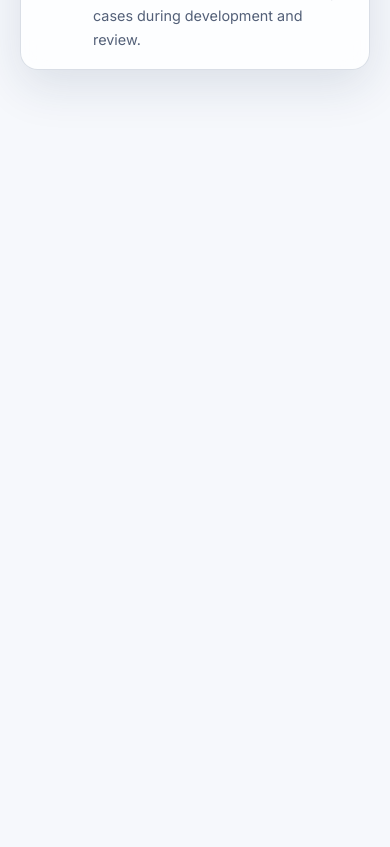
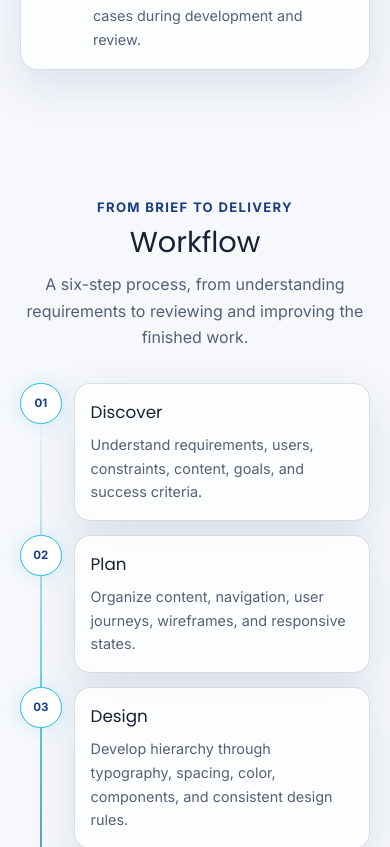
Before and after one commit to eolusoga-804/emmanuel-804, a Next.js app: page / in a window 390 px wide. Shown: the part 7720-8567 px from the top of the page. Before the commit the page ends 7854 px from the top, so only its background shows below. Built offline with nearby package versions, Linux system fonts and the light colour scheme.

Commit message:
Added responsive six-step timeline

```diff
--- a/src/app/(home)/page.tsx
+++ b/src/app/(home)/page.tsx
@@ -5,6 +5,7 @@ import Services from "@/components/Services/Services";
 import Projects from "@/components/Projects/Projects";
 import WhyWorkWithMe from "@/components/WhyWorkWithMe/WhyWorkWithMe";
 import DevelopmentPhilosophy from "@/components/DevelopmentPhilosophy/DevelopmentPhilosophy";
+import Workflow from "@/components/Workflow/Workflow";
 import styles from "./page.module.css";
 
 export default function Home() {
@@ -17,6 +18,7 @@ export default function Home() {
       <Projects />
       <WhyWorkWithMe />
       <DevelopmentPhilosophy />
+      <Workflow />
     </main>
   );
 }
--- /dev/null
+++ b/src/components/Workflow/Workflow.module.css
@@ -0,0 +1,168 @@
+.workflow {
+  width: 100%;
+  padding: clamp(4rem, 8vw, 6rem) clamp(1.25rem, 4vw, 2rem);
+  scroll-margin-top: 5.5rem;
+}
+
+.workflow__content {
+  width: min(100%, 70rem);
+  margin-inline: auto;
+}
+
+.workflow__header {
+  max-width: 42rem;
+  margin: 0 auto clamp(2rem, 5vw, 3rem);
+  text-align: center;
+}
+
+.workflow__eyebrow {
+  margin: 0 0 0.5rem;
+  color: var(--color-secondary);
+  font-size: 0.82rem;
+  font-weight: 700;
+  letter-spacing: 0.1em;
+  text-transform: uppercase;
+}
+
+.workflow__title {
+  margin: 0;
+  color: var(--text-primary);
+  font-size: clamp(1.8rem, 4vw, 2.8rem);
+  line-height: 1.15;
+}
+
+.workflow__intro {
+  margin: 0.8rem 0 0;
+  color: var(--text-muted);
+  line-height: 1.65;
+}
+
+.workflow__list {
+  position: relative;
+  display: grid;
+  gap: 1rem;
+  margin: 0;
+  padding: 0;
+  list-style: none;
+}
+
+.workflow__list::before {
+  position: absolute;
+  top: 1.5rem;
+  bottom: 1.5rem;
+  left: 50%;
+  width: 2px;
+  background: linear-gradient(
+    to bottom,
+    transparent,
+    var(--color-accent),
+    var(--color-secondary),
+    transparent
+  );
+  content: "";
+  opacity: 0.7;
+  transform: translateX(-50%);
+}
+
+.workflow__item {
+  display: grid;
+  grid-template-columns: minmax(0, 1fr) 3.5rem minmax(0, 1fr);
+  align-items: start;
+}
+
+.workflow__card {
+  grid-column: 1;
+  min-height: 8rem;
+  padding: 1.15rem 1.3rem;
+  border: 1px solid var(--border-subtle);
+  border-radius: 1rem;
+  background: var(--surface-background);
+  box-shadow: var(--glass-shadow);
+  backdrop-filter: blur(16px);
+  transition:
+    transform 160ms ease,
+    border-color 160ms ease,
+    box-shadow 160ms ease;
+}
+
+.workflow__item:nth-child(even) .workflow__card {
+  grid-column: 3;
+}
+
+.workflow__card:hover {
+  transform: translateY(-3px);
+  border-color: var(--color-accent);
+  box-shadow: 0 16px 36px var(--ambient-glow);
+}
+
+.workflow__step-title {
+  margin: 0;
+  color: var(--text-primary);
+  font-size: 1.05rem;
+}
+
+.workflow__description {
+  margin: 0.5rem 0 0;
+  color: var(--text-muted);
+  font-size: 0.9rem;
+  line-height: 1.65;
+}
+
+.workflow__marker {
+  z-index: 1;
+  display: grid;
+  width: 2.6rem;
+  height: 2.6rem;
+  grid-column: 2;
+  grid-row: 1;
+  place-items: center;
+  justify-self: center;
+  border: 1px solid var(--color-accent);
+  border-radius: 50%;
+  background: var(--surface-raised);
+  box-shadow: 0 0 1.2rem var(--ambient-glow);
+  color: var(--color-secondary);
+  font-size: 0.72rem;
+  font-weight: 700;
+}
+
+@media (max-width: 680px) {
+  .workflow__list {
+    gap: 0.85rem;
+  }
+
+  .workflow__list::before {
+    left: 1.3rem;
+  }
+
+  .workflow__item {
+    grid-template-columns: 2.6rem minmax(0, 1fr);
+    gap: 0.75rem;
+  }
+
+  .workflow__item .workflow__card,
+  .workflow__item:nth-child(even) .workflow__card {
+    grid-column: 2;
+    grid-row: 1;
+  }
+
+  .workflow__marker {
+    grid-column: 1;
+    grid-row: 1;
+  }
+
+  .workflow__card {
+    min-height: 0;
+    padding: 1rem;
+  }
+}
+
+@media (prefers-reduced-motion: reduce) {
+  .workflow__card {
+    transition: none;
+  }
+
+  .workflow__card:hover {
+    transform: none;
+  }
+}
--- /dev/null
+++ b/src/components/Workflow/Workflow.tsx
@@ -0,0 +1,42 @@
+import { portfolioContent } from "@/content/portfolio";
+import styles from "./Workflow.module.css";
+
+export default function Workflow() {
+  return (
+    <section
+      className={styles.workflow}
+      id="workflow"
+      aria-labelledby="workflow-title"
+    >
+      <div className={styles["workflow__content"]}>
+        <header className={styles["workflow__header"]}>
+          <p className={styles["workflow__eyebrow"]}>From brief to delivery</p>
+          <h2 className={styles["workflow__title"]} id="workflow-title">
+            Workflow
+          </h2>
+          <p className={styles["workflow__intro"]}>
+            A six-step process, from understanding requirements to reviewing and
+            improving the finished work.
+          </p>
+        </header>
+
+        <ol className={styles["workflow__list"]}>
+          {portfolioContent.workflow.map((step) => (
+            <li className={styles["workflow__item"]} key={step.number}>
+              <article className={styles["workflow__card"]}>
+                <h3 className={styles["workflow__step-title"]}>{step.title}</h3>
+                <p className={styles["workflow__description"]}>
+                  {step.description}
+                </p>
+              </article>
+
+              <span className={styles["workflow__marker"]} aria-hidden="true">
+                {step.number}
+              </span>
+            </li>
+          ))}
+        </ol>
+      </div>
+    </section>
+  );
+}
```
